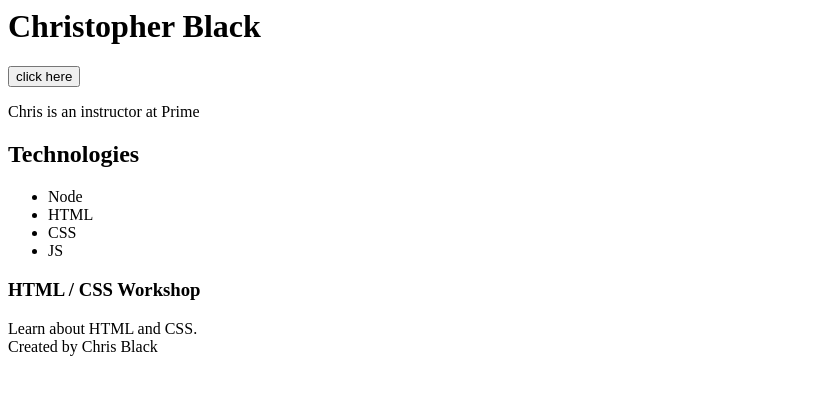
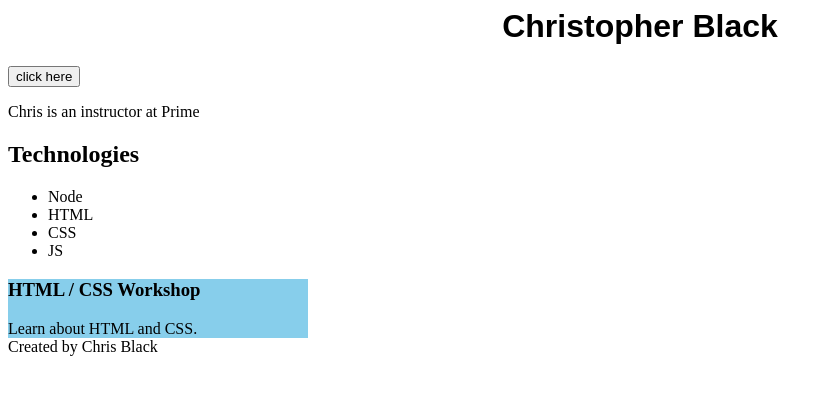
Before and after one commit to christopher-black/html-css-workshop, a plain HTML site: page index.html in a window 1280 px wide. Shown: the whole page, without its empty margins (0-833 px from the left). Drawn offline with Linux system fonts and the light colour scheme.

Commit message:
Added link to stylesheet.

```diff
--- a/index.html
+++ b/index.html
@@ -1,6 +1,7 @@
 <html>
 <head>
-
+  <title>HTML Workshop</title>
+  <link rel="stylesheet" href="style.css" />
 </head>
 
 <body>
```
